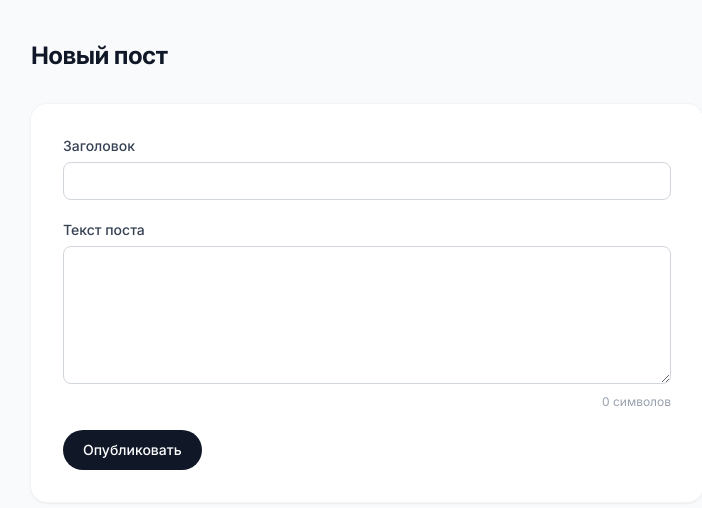
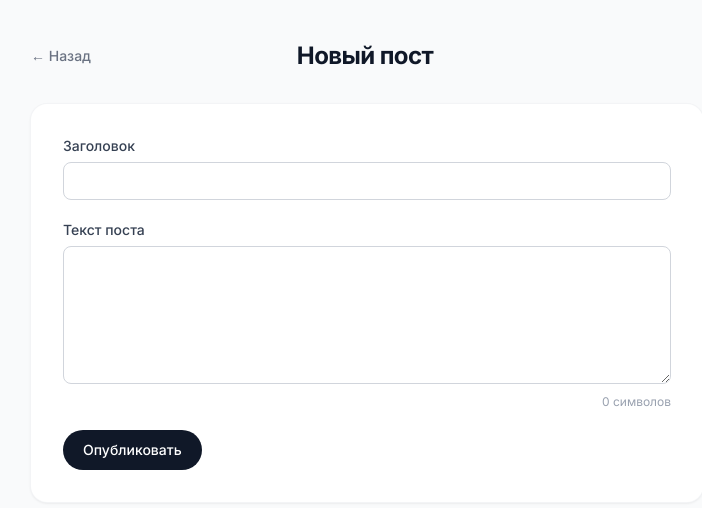
Before and after one commit to xterra878/my-blog, a Next.js app: page /posts/new in a window 1280 px wide. Shown: the top 508 px of the page, without its empty margins (273-975 px from the left). Built offline with nearby package versions, Linux system fonts and the light colour scheme.

Commit message:
добавлена кнопка назад на страницах создания и редактирования поста

```diff
--- a/app/posts/edit/[id]/page.tsx
+++ b/app/posts/edit/[id]/page.tsx
@@ -2,6 +2,7 @@ import { createClient } from '@/lib/supabase/server'
 import { redirect } from 'next/navigation'
 import { updatePost } from './actions'
 import CharCounter from '@/app/posts/new/CharCounter'
+import Link from 'next/link'
 
 export default async function EditPostPage({
   params,
@@ -31,9 +32,15 @@ export default async function EditPostPage({
   return (
     <div className="min-h-screen bg-gray-50 px-4 py-10">
       <div className="mx-auto max-w-2xl">
-        <h1 className="mb-8 text-2xl font-bold tracking-tight text-gray-900">
-          Редактировать пост
-        </h1>
+        <div className="mb-8 flex items-center justify-between">
+  <Link href="/" className="text-sm font-medium text-gray-500 hover:text-gray-900">
+    ← Назад
+  </Link>
+  <h1 className="text-2xl font-bold tracking-tight text-gray-900">
+  Редактировать пост
+</h1>
+  <div className="w-16" />
+</div>
 
         <form
           action={updatePost}
--- a/app/posts/new/page.tsx
+++ b/app/posts/new/page.tsx
@@ -1,12 +1,19 @@
 import { createPost } from './actions'
 import CharCounter from './CharCounter'
+import Link from 'next/link'
 export default function NewPostPage() {
   return (
     <div className="min-h-screen bg-gray-50 px-4 py-10">
       <div className="mx-auto max-w-2xl">
-        <h1 className="mb-8 text-2xl font-bold tracking-tight text-gray-900">
-          Новый пост
-        </h1>
+        <div className="mb-8 flex items-center justify-between">
+  <Link href="/" className="text-sm font-medium text-gray-500 hover:text-gray-900">
+    ← Назад
+  </Link>
+  <h1 className="text-2xl font-bold tracking-tight text-gray-900">
+    Новый пост
+  </h1>
+  <div className="w-16" />
+</div>
 
         <form
           action={createPost}
```
